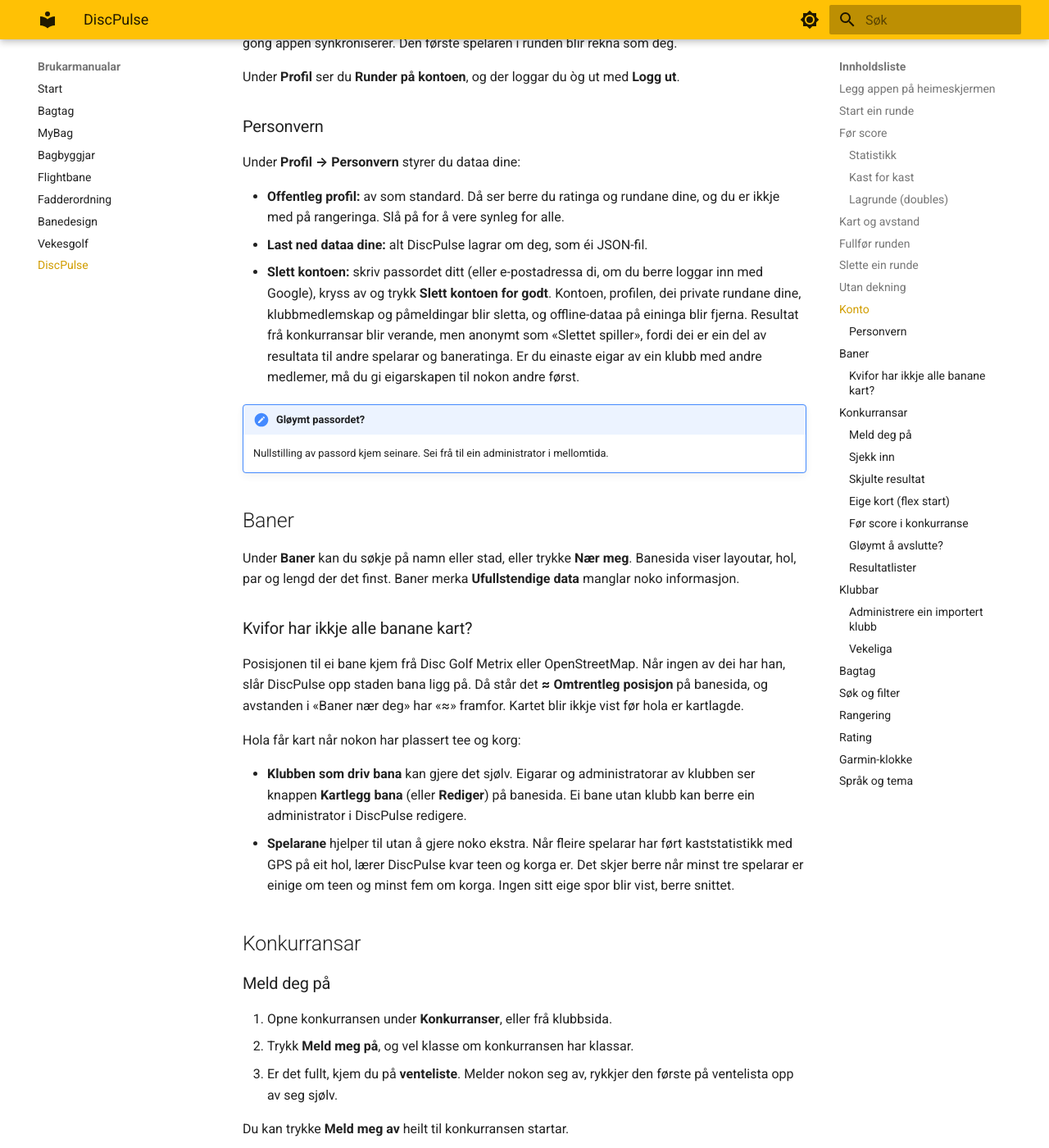
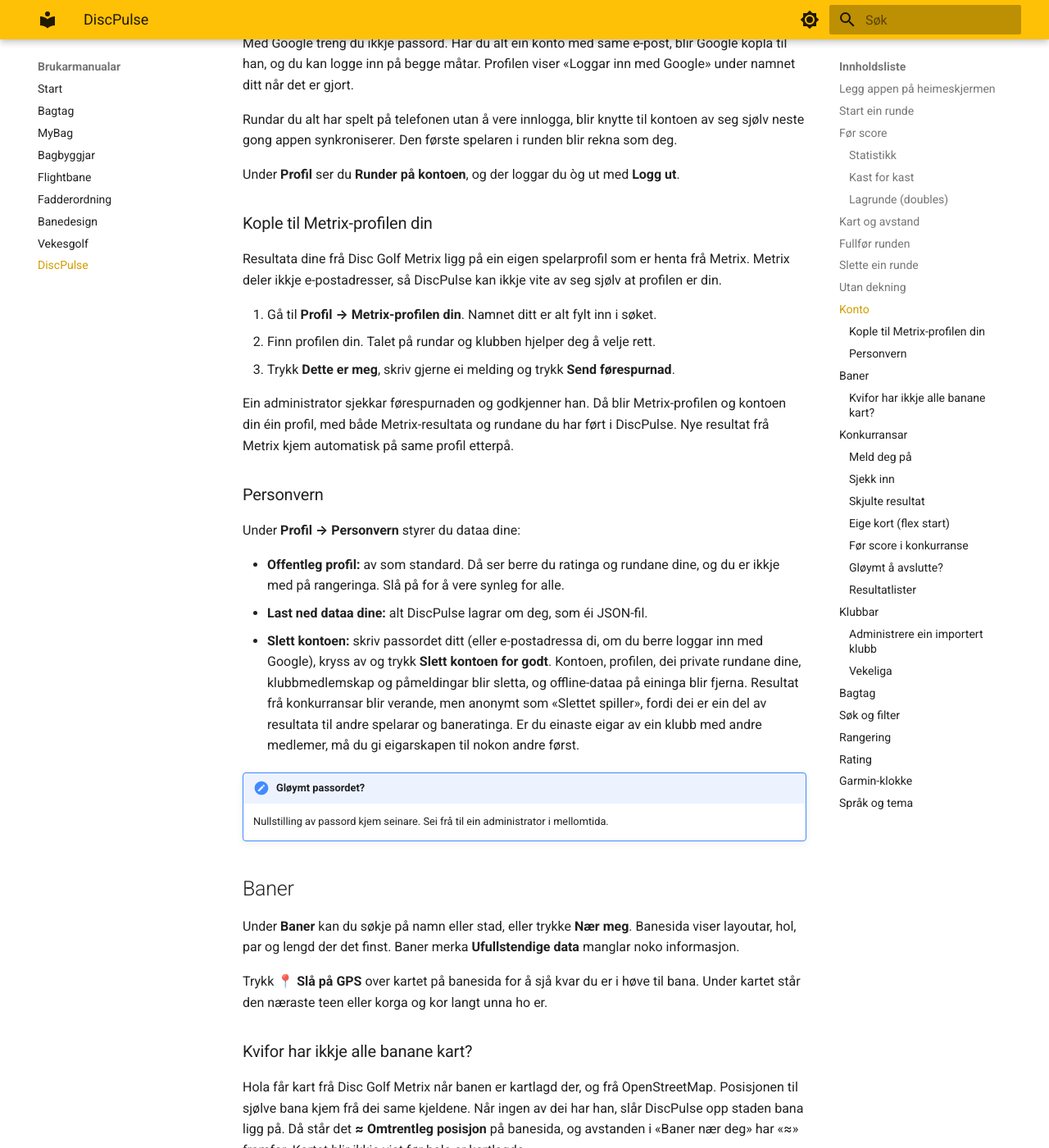
Before and after one commit to hanses89/manuals, an MkDocs documentation site: the page built from docs/discpulse.md, in a window 1280 px wide and 1400 px high, scrolled down 4692 px. Shown: the whole window at 82% size. Built offline with MkDocs 1.6.1 and Material for MkDocs 9.7.7, drawn with Linux system fonts in a browser that asks for light colours; some of the changed text lies outside the part shown.

Commit message:
manual: sync from discpulse.app @ d4b0ae0cc3881b55d08246c7e714707a11b28962

```diff
--- a/docs/discpulse.md
+++ b/docs/discpulse.md
@@ -115,9 +115,11 @@ Fanene øvst:
 ## Kart og avstand
 
 Har bana GPS-punkt for tee og korg, ser du to ruter under holboksen:
-**Til tee** og **Til kurv**.
+**Til tee** og **Til korg**. Lengda på holet står i holboksen. Er lengda
+ikkje registrert, blir ho rekna ut frå tee og korg og vist med **≈**.
 
-1. Trykk **📍 Slå på GPS**. Telefonen spør om lov til å bruke posisjonen.
+1. GPS-en slår seg på av seg sjølv når bana har GPS-punkt. Telefonen spør om lov
+   til å bruke posisjonen første gong.
 2. Avstandane oppdaterer seg medan du går, med kompassretning og kor nøyaktig
    GPS-en er (±).
 3. Til høgre står kor langt det er frå korga til **neste tee**.
@@ -125,7 +127,11 @@ Har bana GPS-punkt for tee og korg, ser du to ruter under holboksen:
 Fana **Kart** viser holet du står på og kvar du er. Kartet over bana blir lagra
 når du startar runden, så det fungerer òg utan dekning.
 
-GPS-en er av til du slår han på, for å spare batteri.
+På fanene **Kart**, **Kort** og **Stilling** står holet, lengda og avstanden til
+korga i ei stripe øvst, så du ser avstanden heile tida.
+
+Vil du spare batteri, trykk **📍 GPS på** for å slå han av. Valet blir hugsa til
+neste runde.
 
 !!! note "Manglar avstandar?"
     Mange baner har enno ikkje GPS-punkt for hola. Då ser du berre kartet over
@@ -182,6 +188,20 @@ runden blir rekna som deg.
 Under **Profil** ser du **Runder på kontoen**, og der loggar du òg ut med
 **Logg ut**.
 
+### Kople til Metrix-profilen din
+
+Resultata dine frå Disc Golf Metrix ligg på ein eigen spelarprofil som er henta
+frå Metrix. Metrix deler ikkje e-postadresser, så DiscPulse kan ikkje vite av
+seg sjølv at profilen er din.
+
+1. Gå til **Profil → Metrix-profilen din**. Namnet ditt er alt fylt inn i søket.
+2. Finn profilen din. Talet på rundar og klubben hjelper deg å velje rett.
+3. Trykk **Dette er meg**, skriv gjerne ei melding og trykk **Send førespurnad**.
+
+Ein administrator sjekkar førespurnaden og godkjenner han. Då blir Metrix-profilen
+og kontoen din éin profil, med både Metrix-resultata og rundane du har ført i
+DiscPulse. Nye resultat frå Metrix kjem automatisk på same profil etterpå.
+
 ### Personvern
 
 Under **Profil → Personvern** styrer du dataa dine:
@@ -207,9 +227,13 @@ Under **Baner** kan du søkje på namn eller stad, eller trykke **Nær meg**.
 Banesida viser layoutar, hol, par og lengd der det finst. Baner merka
 **Ufullstendige data** manglar noko informasjon.
 
+Trykk **📍 Slå på GPS** over kartet på banesida for å sjå kvar du er i høve til
+bana. Under kartet står den næraste teen eller korga og kor langt unna ho er.
+
 ### Kvifor har ikkje alle banane kart?
 
-Posisjonen til ei bane kjem frå Disc Golf Metrix eller OpenStreetMap. Når
+Hola får kart frå Disc Golf Metrix når banen er kartlagd der, og frå
+OpenStreetMap. Posisjonen til sjølve bana kjem frå dei same kjeldene. Når
 ingen av dei har han, slår DiscPulse opp staden bana ligg på. Då står det
 **≈ Omtrentleg posisjon** på banesida, og avstanden i «Baner nær deg» har
 «≈» framfor. Kartet blir ikkje vist før hola er kartlagde.
@@ -376,6 +400,13 @@ ratingen hans. Sida **Rating** forklarar utrekninga og har ein kalkulator.
    trykk **Kople til**. Klokka koplar seg til av seg sjølv etter nokre sekund.
 4. Vel **Baner nær meg**, så banen og layouten.
 
+**Start runden på telefonen, før han på klokka.** Har du starta ein runde på
+telefonen (eller PC-en) i løpet av dei siste 12 timane, hentar klokka han sjølv
+når du opnar appen. Klokka står då på første hol utan score. Scoren du fører på
+klokka, kjem på same scorekort som på telefonen, og avsluttar du runden på
+telefonen, blir han avslutta på klokka òg. Klokka fører berre din eigen score.
+Medspelarar og lagspel førast på telefonen.
+
 På klokka aukar **OPP** scoren og **NED** senkar han. Den første trykken på eit
 tomt hol set par. **SELECT** går til neste hol, og **TILBAKE** går til førre. Hald
 **OPP** inne for å fullføre runden. Klokka lagrar runden etter kvart trykk og synkar
```
